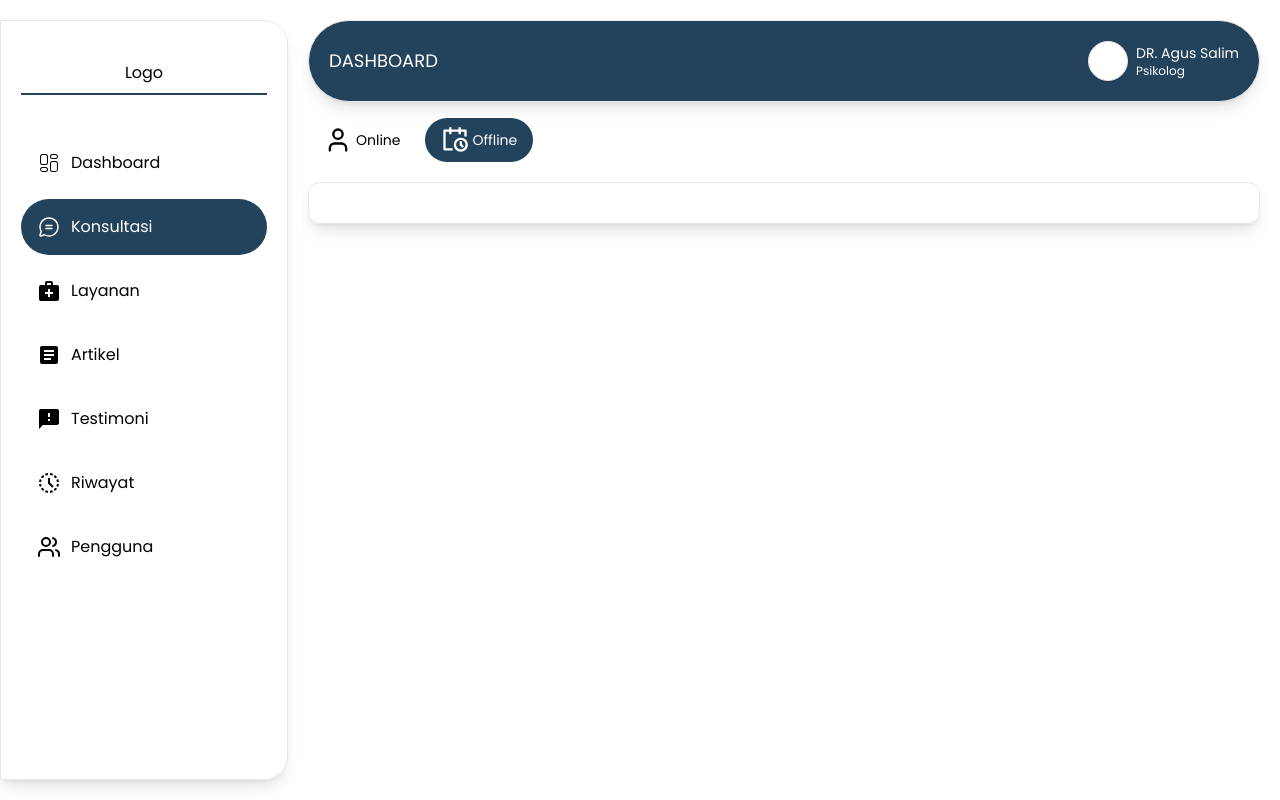
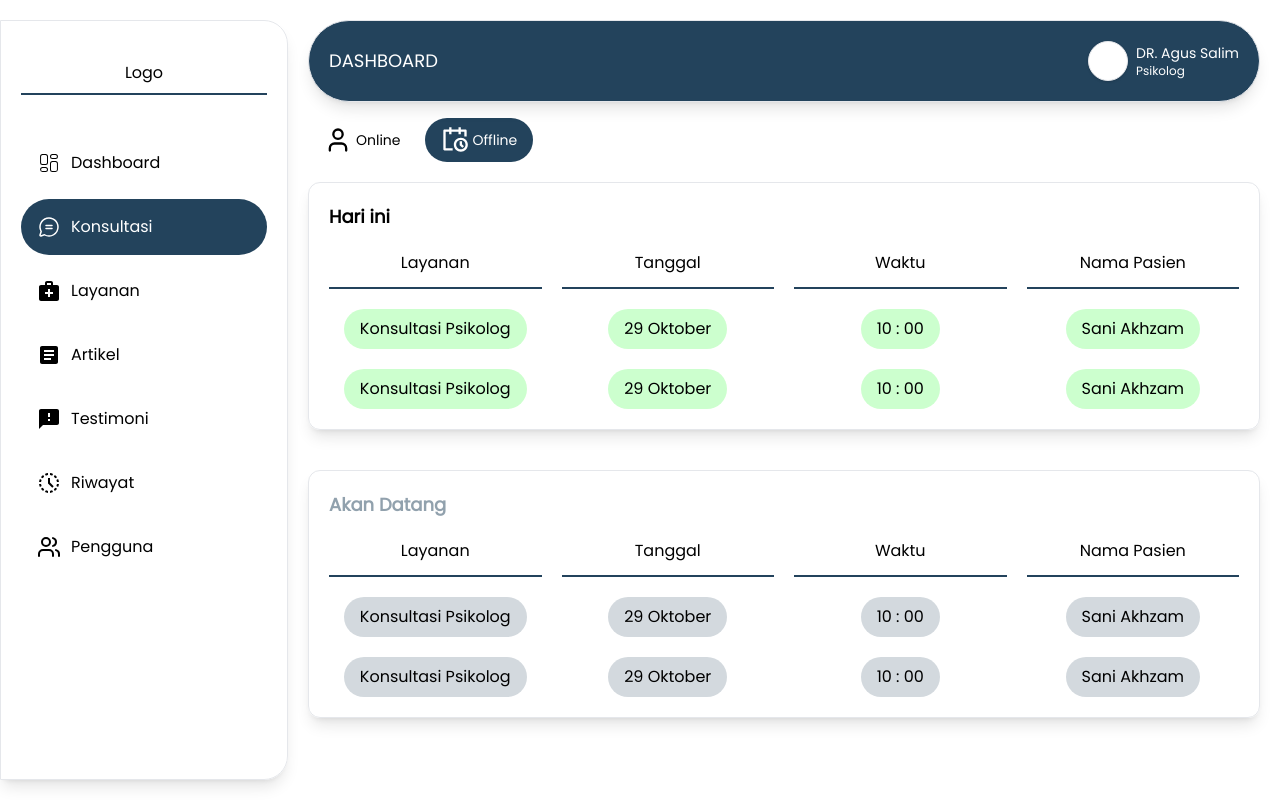
Before and after one commit to kopsus/putra-tunggal, a Next.js app: page /konsultasi in a window 1280 px wide. Both pictures are taken after a click on the button "Offline". Built offline with nearby package versions, Linux system fonts and the light colour scheme.

Commit message:
create konsultasi offline page

```diff
--- /dev/null
+++ b/src/components/(dashboard)/konsultasi/Offline.tsx
@@ -0,0 +1,91 @@
+import React from "react";
+import Card from "../_global/Card";
+
+const Offline = () => {
+  const dataThead = ["Layanan", "Tanggal", "Waktu", "Nama Pasien"];
+  const dataTbody = [
+    {
+      layanan: "Konsultasi Psikolog",
+      tanggal: "29 Oktober",
+      waktu: "10 : 00",
+      nama_pasien: "Sani Akhzam",
+    },
+    {
+      layanan: "Konsultasi Psikolog",
+      tanggal: "29 Oktober",
+      waktu: "10 : 00",
+      nama_pasien: "Sani Akhzam",
+    },
+  ];
+
+  return (
+    <>
+      <Card className="rounded-xl p-5 mb-10">
+        <p className="text-lg font-semibold mb-5">Hari ini</p>
+        <div className="grid grid-cols-4 gap-5 mb-5">
+          {dataThead.map((item, index) => (
+            <p
+              key={index}
+              className="text-center text-base border-b-2 border-primary pb-3"
+            >
+              {item}
+            </p>
+          ))}
+        </div>
+        <div className="grid gap-5">
+          {dataTbody.map((item, index) => (
+            <div key={index} className="grid grid-cols-4 gap-5">
+              <p className="text-center text-base bg-online/20 rounded-full py-2 px-4 w-max mx-auto">
+                {item.layanan}
+              </p>
+              <p className="text-center text-base bg-online/20 rounded-full py-2 px-4 w-max mx-auto">
+                {item.tanggal}
+              </p>
+              <p className="text-center text-base bg-online/20 rounded-full py-2 px-4 w-max mx-auto">
+                {item.waktu}
+              </p>
+              <p className="text-center text-base bg-online/20 rounded-full py-2 px-4 w-max mx-auto">
+                {item.nama_pasien}
+              </p>
+            </div>
+          ))}
+        </div>
+      </Card>
+      <Card className="rounded-xl p-5 mb-10">
+        <p className="text-lg font-semibold mb-5 text-primary/50">
+          Akan Datang
+        </p>
+        <div className="grid grid-cols-4 gap-5 mb-5">
+          {dataThead.map((item, index) => (
+            <p
+              key={index}
+              className="text-center text-base border-b-2 border-primary pb-3"
+            >
+              {item}
+            </p>
+          ))}
+        </div>
+        <div className="grid gap-5">
+          {dataTbody.map((item, index) => (
+            <div key={index} className="grid grid-cols-4 gap-5">
+              <p className="text-center text-base bg-primary/20 rounded-full py-2 px-4 w-max mx-auto">
+                {item.layanan}
+              </p>
+              <p className="text-center text-base bg-primary/20 rounded-full py-2 px-4 w-max mx-auto">
+                {item.tanggal}
+              </p>
+              <p className="text-center text-base bg-primary/20 rounded-full py-2 px-4 w-max mx-auto">
+                {item.waktu}
+              </p>
+              <p className="text-center text-base bg-primary/20 rounded-full py-2 px-4 w-max mx-auto">
+                {item.nama_pasien}
+              </p>
+            </div>
+          ))}
+        </div>
+      </Card>
+    </>
+  );
+};
+
+export default Offline;
--- a/src/components/(dashboard)/konsultasi/HistoryChat.tsx
+++ b/src/components/(dashboard)/konsultasi/Online.tsx
@@ -6,12 +6,12 @@ import Image from "next/image";
 import React from "react";
 import { GoDotFill } from "react-icons/go";
 
-interface IHistoryChat {
+interface IOnline {
   isOpenChat: boolean;
   setIsOpenChat: React.Dispatch<boolean>;
 }
 
-export const HistoryChat = ({ isOpenChat, setIsOpenChat }: IHistoryChat) => {
+export const Online = ({ isOpenChat, setIsOpenChat }: IOnline) => {
   return (
     <div
       onClick={() => setIsOpenChat(true)}
--- a/src/components/(dashboard)/konsultasi/index.tsx
+++ b/src/components/(dashboard)/konsultasi/index.tsx
@@ -2,11 +2,12 @@
 
 import { ArrowLeft, User } from "lucide-react";
 import React from "react";
-import { HistoryChat } from "./HistoryChat";
+import { Online } from "./Online";
 import Card from "../_global/Card";
 import { RiCalendarScheduleLine } from "react-icons/ri";
 import { Chat } from "./Chat";
 import { Button } from "@/components/ui/button";
+import Offline from "./Offline";
 
 const Konsultasi = () => {
   const [isOpenChat, setIsOpenChat] = React.useState(false);
@@ -43,17 +44,16 @@ const Konsultasi = () => {
           </button>
         </div>
       )}
-      <Card className="rounded-xl overflow-hidden p-5">
+      <div>
         {tabActive === "Online" ? (
-          <>
-            <HistoryChat
-              isOpenChat={isOpenChat}
-              setIsOpenChat={setIsOpenChat}
-            />
+          <Card className="rounded-xl p-5">
+            <Online isOpenChat={isOpenChat} setIsOpenChat={setIsOpenChat} />
             <Chat isOpenChat={isOpenChat} setIsOpenChat={setIsOpenChat} />
-          </>
-        ) : null}
-      </Card>
+          </Card>
+        ) : (
+          <Offline />
+        )}
+      </div>
     </>
   );
 };
```
